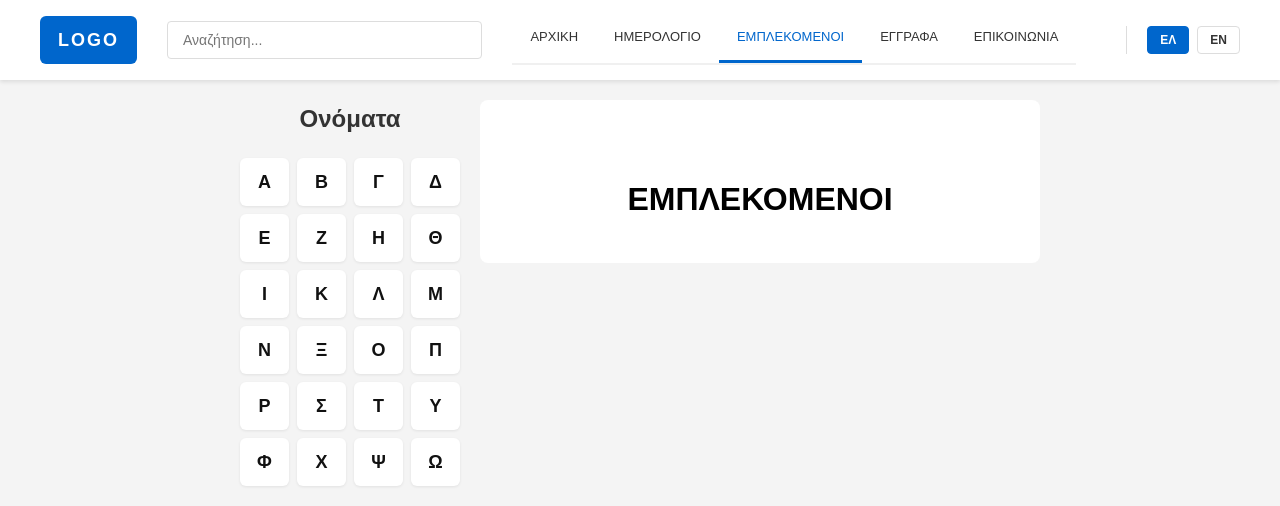
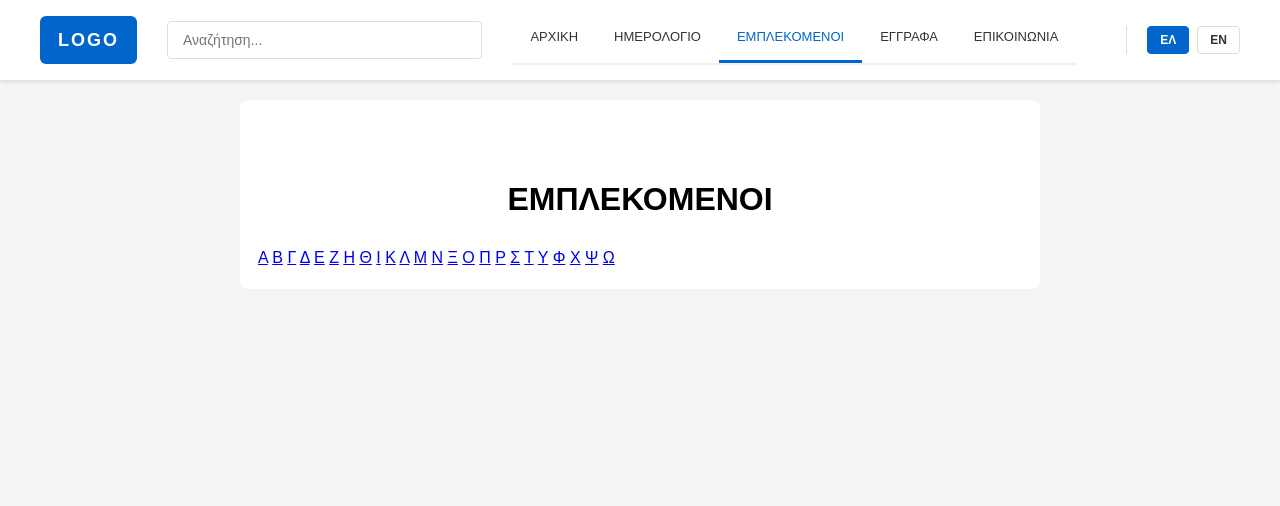
Before and after one commit to MariaKazantzi/website, a plain HTML site: page tab3.html in a window 1280 px wide. Drawn offline with Linux system fonts and the light colour scheme.

Commit message:
names below title instead on side

```diff
--- a/tab3.html
+++ b/tab3.html
@@ -34,9 +34,11 @@
     </header>
 
     <div class="container">
-        <aside class="letters">
-            <h2 data-translate="names-sidebar">Names</h2>
-            <div class="grid">
+    <main class="content">
+        <h1 data-translate="people-title">ΕΜΠΛΕΚΟΜΕΝΟΙ</h1>
+
+        <div class="letters-horizontal">
+            <div class="letters-grid">
                 <a href="names.html?letter=Α">Α</a>
                 <a href="names.html?letter=Β">Β</a>
                 <a href="names.html?letter=Γ">Γ</a>
@@ -62,12 +64,9 @@
                 <a href="names.html?letter=Ψ">Ψ</a>
                 <a href="names.html?letter=Ω">Ω</a>
             </div>
-        </aside>
-
-        <main class="content">
-            <h1 data-translate="people-title">ΕΜΠΛΕΚΟΜΕΝΟΙ</h1>
-        </main>
-    </div>
+        </div>
+    </main>
+</div>
 
     <script>
         function handleGroupFilter(value) {
@@ -85,13 +84,6 @@
 
         function updateSelectOptions() {
             const currentLang = localStorage.getItem('language') || 'el';
-            const options = [
-                { value: '', en: 'Select Group...', el: 'Επιλέξτε Ομάδα...' },
-                { value: 'greek', en: 'Greek Cypriots', el: 'Ελληνοκύπριοι' },
-                { value: 'british', en: 'British', el: 'Βρετανοί' },
-                { value: 'turkish', en: 'Turkish Cypriots', el: 'Τουρκοκύπριοι' }
-            ];
-
             const select = document.getElementById('groupFilter');
             const currentValue = select.value;
             select.innerHTML = '';
```
